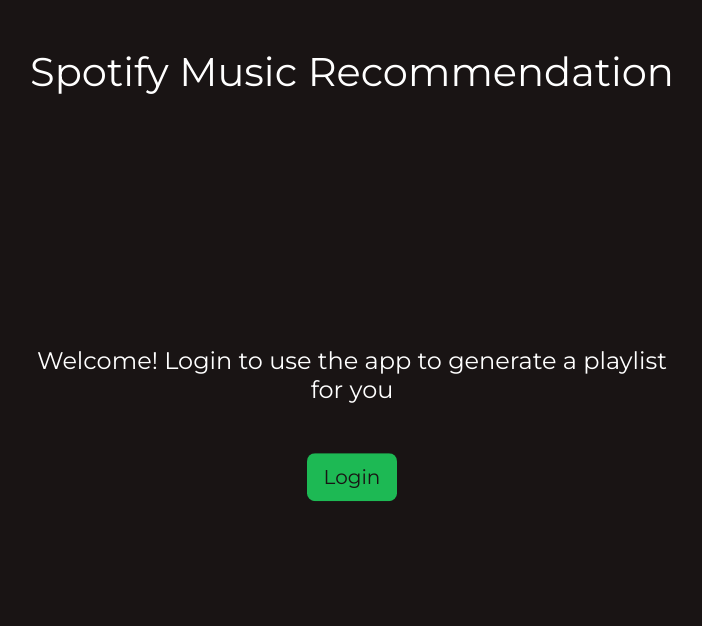
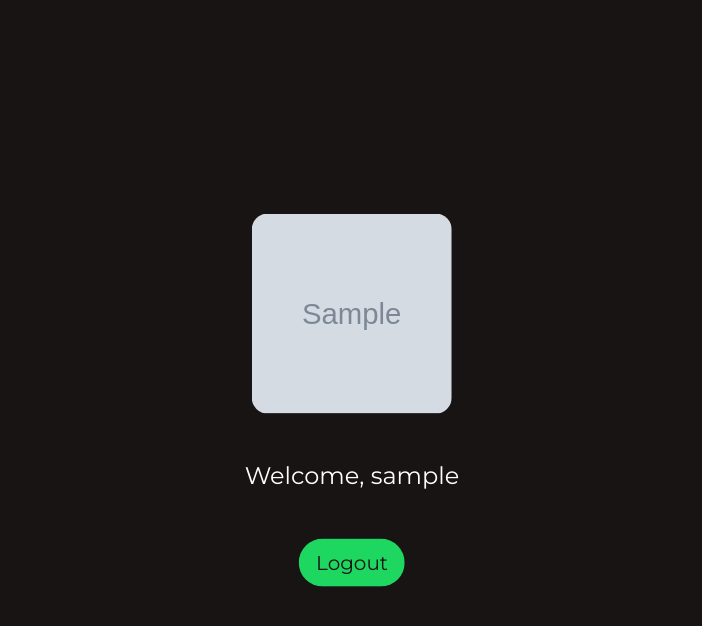
Before and after one commit to cchlin/spotify-music-recommendation, a Flask app: template templates/index.html in a window 1280 px wide. Shown: the top 626 px of the page, without its empty margins (288-990 px from the left). Run offline with Flask 3, Linux system fonts and the light colour scheme; the template is opened without the code that fills it: most values are stand-ins (such as "Sample title", 1, 10 or a date in 2020); grey boxes marked "Sample" are stand-in pictures.

Commit message:
logout created

```diff
--- a/app.py
+++ b/app.py
@@ -1,10 +1,18 @@
+import os
 import flask
 from flask.views import MethodView
 from index import Index
+from callback import Callback
+from logout import Logout
 
 app = flask.Flask(__name__)
+app.secret_key = os.urandom(24)
 
 app.add_url_rule('/', view_func=Index.as_view('index'), methods=['GET'])
 
+app.add_url_rule('/callback', view_func=Callback.as_view('callback'), methods=['GET'])
+
+app.add_url_rule('/logout', view_func=Logout.as_view('logout'), methods=['GET'])
+
 if __name__ == '__main__':
 	app.run(host='0.0.0.0', port=5000, debug=True)
--- a/static/style.css
+++ b/static/style.css
@@ -4,14 +4,14 @@
 	font-family: 'Montserrat', sans-serif;
 }
 
-.login-btn {
+.log-btn {
 	color: #191414;
-	background-color: #1DB954;
+	background-color: #1ED760;
 	transition: transform 0.3s;
 }
 
-.login-btn:hover {
+.log-btn:hover {
 	color: #191414;
-	background-color: #1DB954 !important;
+	background-color: #1ED760 !important;
 	transform: scale(1.1);
 }
--- a/templates/index.html
+++ b/templates/index.html
@@ -1,11 +1,21 @@
 {% extends "layout.html" %}
 {% block content %}
 <div class="text-center">
-	<h1 class="mb-4">Spotify Music Recommendation</h1>
+	{% if user_name is not defined %}
+		<h1 class="mb-4">Spotify Music Recommendation</h1>
+	{% endif %}
 	<div class="position-absolute top-50 start-50 translate-middle"
 		<div class="container">
-			<h4 class="my-5">Welcome! Login to use the app to generate a playlist for you</h4>
-			<button type="button" class="btn btn-lg login-btn">Login</button>
+			{% if user_name %}
+				{% if user_image %}
+					<img class="rounded-4" style="width: 200px; height: 200px;" src="{{ user_image }}" alt="Profile pi    cture">
+				{% endif %}
+				<h4 class="my-5">Welcome, {{ user_name }}</h4>
+				<button type="button" class="btn btn-lg log-btn rounded-pill" onclick="location.href='/logout';">Logout</button>
+			{% else %}
+				<h4 class="my-5">Welcome! Login to use the app to generate a playlist for you</h4>
+				<button type="button" class="btn btn-lg log-btn rounded-pill" onclick="location.href='{{ auth_url }}';">Login</button>
+			{% endif %}
 		</div>
 	</div>
 </div>
```
Also changed, not shown: index.py (+18 -2 lines), logout.py (added, +7 -0 lines), templates/logged_in.html (added, +13 -0 lines), 1 other file.
